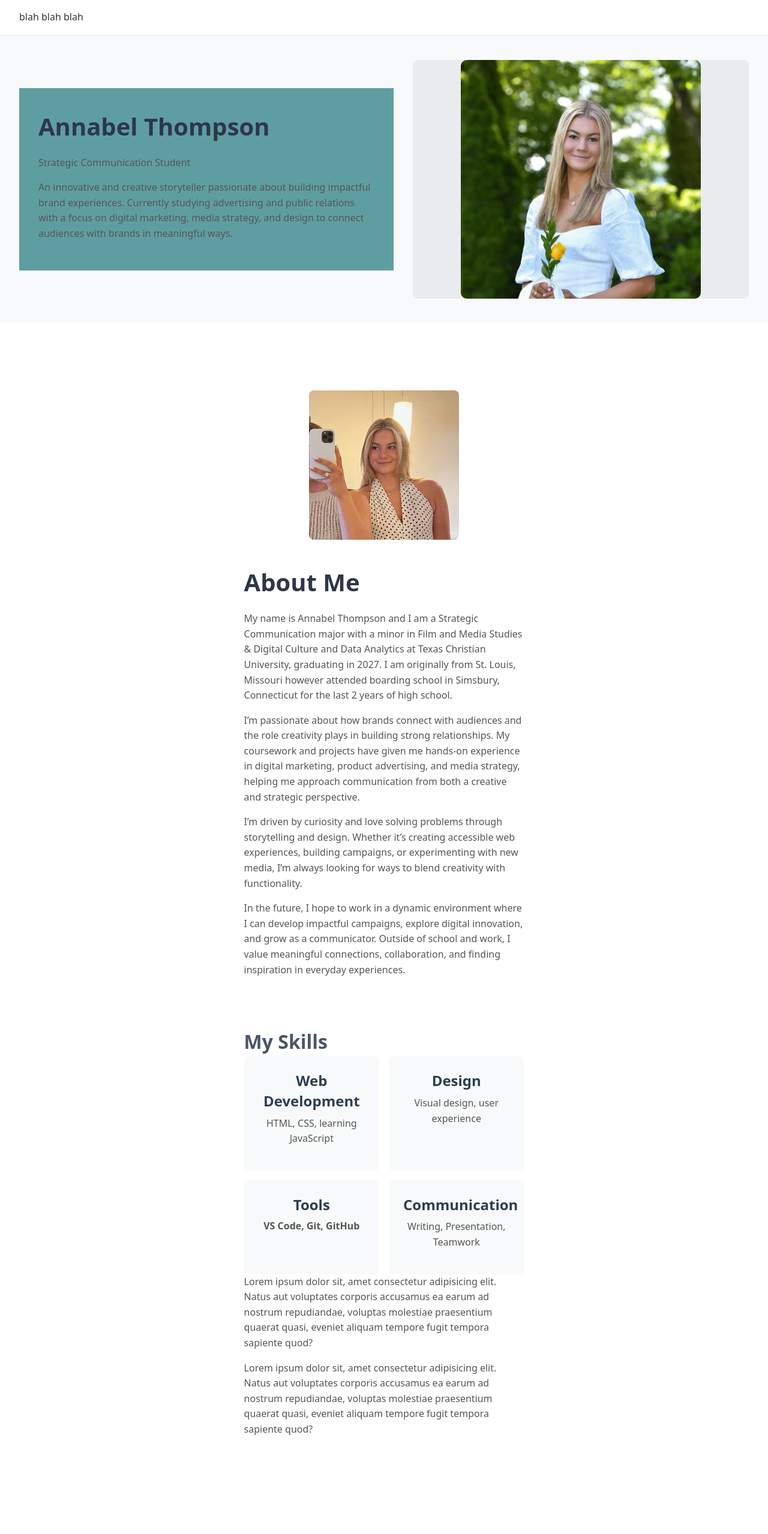
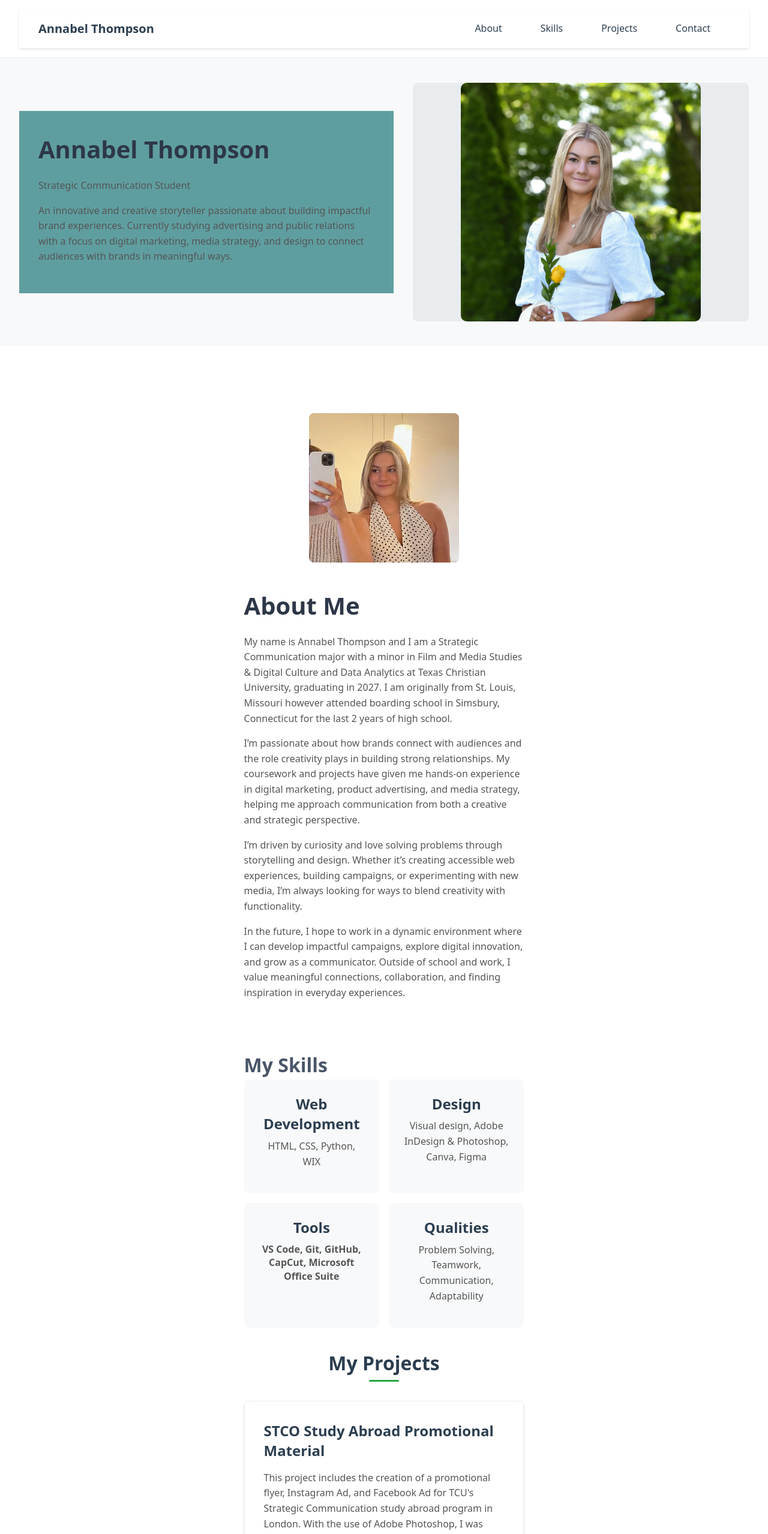
Before and after one commit to annabelthomp/writ40363-portfolio, a plain HTML site: page sandbox/practice.html in a window 1280 px wide. Shown: the top 2558 px of the page at 60% size. Before the commit the page ends 2492 px from the top, so only its background shows below. Drawn offline with Linux system fonts and the light colour scheme.

Commit message:
Homework for Lab 7

```diff
--- a/sandbox/practice.html
+++ b/sandbox/practice.html
@@ -9,8 +9,17 @@
 
 </head>
 <body>
-
-    <nav>blah blah blah </nav>
+    <nav>
+    <div class="nav-container">
+        <a href="#" class="logo">Annabel Thompson</a>
+        <div class="nav-links">
+            <a href="#about">About</a>
+            <a href="#skills">Skills</a>
+            <a href="#projects">Projects</a>
+            <a href="#contact">Contact</a>
+        </div>
+    </div>
+</nav>
 
     <header>
 
@@ -61,36 +70,66 @@
         <div class="skills-container">
             <div class="skill-card">
                 <h3>Web Development</h3>
-                <p>HTML, CSS, learning JavaScript</p>
+                <p>HTML, CSS, Python, WIX </p>
             </div>
 
             <div class="skill-card">
                 <h3>Design</h3>
-                <p>Visual design, user experience</p>
+                <p>Visual design, Adobe InDesign & Photoshop, Canva, Figma </p>
              </div>
 
              <div class="skill-card">
                      <h3> Tools<h3>
-                    <p>VS Code, Git, GitHub</p>
+
+                        <p>VS Code, Git, GitHub, CapCut, Microsoft Office Suite </p>
             </div>
 
                 <div class="skill-card">
-                    <h3>Communication</h3>
-                    <p>Writing, Presentation, Teamwork</p>
+                    <h3>Qualities</h3>
+                    <p>Problem Solving, Teamwork, Communication, Adaptability </p>
                 </div>
             </div>
         </div>
 
 
+<section class="projects-section" id="projects">
+    <h2>My Projects</h2>
+    <div class="projects-container">
+        <article class="project-card">
+            <div class="project-content">
+                <h3>STCO Study Abroad Promotional Material </h3>
+                <p>This project includes the creation of a promotional flyer, Instagram Ad, and Facebook Ad for TCU's Strategic Communication study abroad program in London. With the use of Adobe Photoshop, I was able to create clean and informational pieces to promote this opportunity. </p>
+                <p><strong>Skills used:</strong> Adobe InDesign and Photoshop </p>
+            </div>
+        </article>
+
+        <article class="project-card">
+            <div class="project-content">
+                <h3>STCO Clubs and Organizations Brochure</h3>
+                <p>This project focused on creating a promotional brochure for two different professional organizations offered to Strategic Communication students. Using skills in Adobe InDesign, I was able to create a creative and organized brochure surrounding these professional clubs at TCU.</p>
+                <p><strong>Skills used:</strong> Adobe InDesign and Photoshop</p>
+            </div>
+        </article>
+
+        <article class="project-card">
+            <div class="project-content">
+                <h3>Rare Beauty News Release </h3>
+                <p>For this writing assignment, I was instructed to write a news release for a company as if it were happening in the real world. Through the use of proper AP style, correct formatting, and spelling, I was able to create a compelling piece that draws attention to this brand.</p>
+                <p><strong>Skills used:</strong> Research, AP Style </p>
+            </div>
+        </article>
+    </div>
+
+</section>
 
     <section>
+           <h2>Contact Me</h2>
         <p>
-            Lorem ipsum dolor sit, amet consectetur adipisicing elit. Natus aut voluptates corporis accusamus ea earum ad nostrum repudiandae, voluptas molestiae praesentium quaerat quasi, eveniet aliquam tempore fugit tempora sapiente quod?
-        </p>
-           <p>
-            Lorem ipsum dolor sit, amet consectetur adipisicing elit. Natus aut voluptates corporis accusamus ea earum ad nostrum repudiandae, voluptas molestiae praesentium quaerat quasi, eveniet aliquam tempore fugit tempora sapiente quod?
+           Email: annabel.thompson@tcu.edu or agaskinthompson@icloud.com
 
-        </p>
+           <p>LinkedIn: www.linkedin.com/in/annabel-thompsonnn
+ </p>
+
     </section>
 </main>
 </body>
--- a/sandbox/sandbox_css/practice.css
+++ b/sandbox/sandbox_css/practice.css
@@ -35,6 +35,36 @@ nav a:hover {
 nav a:focus {
 outline: 2px solid #007bff;
 outline-offset: 2px;
+}
+.nav-container {
+  display: flex;
+  justify-content: space-between;
+  align-items: center;
+  padding: 1rem 2rem;
+  background: white;
+  box-shadow: 0 2px 4px rgba(0,0,0,0.1);
+}
+
+.logo {
+  font-size: 1.25rem;
+  font-weight: bold;
+  text-decoration: none;
+  color: #2c3e50;
+}
+
+.nav-links {
+  display: flex;
+  gap: 2rem;
+}
+
+.nav-links a {
+  text-decoration: none;
+  color: #2c3e50;
+  font-weight: 500;
+}
+
+.nav-links a:hover {
+  color: #28a745;
 }
 
 header {
@@ -130,6 +160,29 @@ section{
 margin-bottom: 2rem;
 }
 
+.projects-container {
+  display: flex;
+  flex-direction: column;
+  gap: 2rem;
+}
+
+.project-card {
+  padding: 2rem;
+  background: white;
+  border: 1px solid #e9ecef;
+  border-radius: 8px;
+  box-shadow: 0 2px 4px rgba(0,0,0,0.1);
+}
+
+.project-card h3 {
+  color: #2c3e50;
+  margin-bottom: 1rem;
+}
+
+.project-card p {
+  margin-bottom: 0.5rem;
+}
+
 p + p {
     margin-top:1rem;
 }
@@ -163,3 +216,42 @@ p{
     margin-bottom: 1rem;
     color: #555;
 }
+
+
+/* Main container for all sections */
+.container {
+  max-width: 1000px;
+  margin: 0 auto;
+  padding: 0 1rem;
+}
+
+/* Responsive container padding */
+@media (min-width: 768px) {
+  .container {
+    padding: 0 2rem;
+  }
+}
+
+/* Consistent section spacing */
+section {
+  padding: 3rem 0;
+}
+
+/* Section headings */
+section h2 {
+  text-align: center;
+  font-size: 2rem;
+  margin-bottom: 2rem;
+  color: #2c3e50;
+}
+
+/* Add some visual interest to section headings */
+section h2::after {
+  content: '';
+  display: block;
+  width: 50px;
+  height: 3px;
+  background: #28a745;
+  margin: 1rem auto 0;
+  border-radius: 2px;
+}
```
